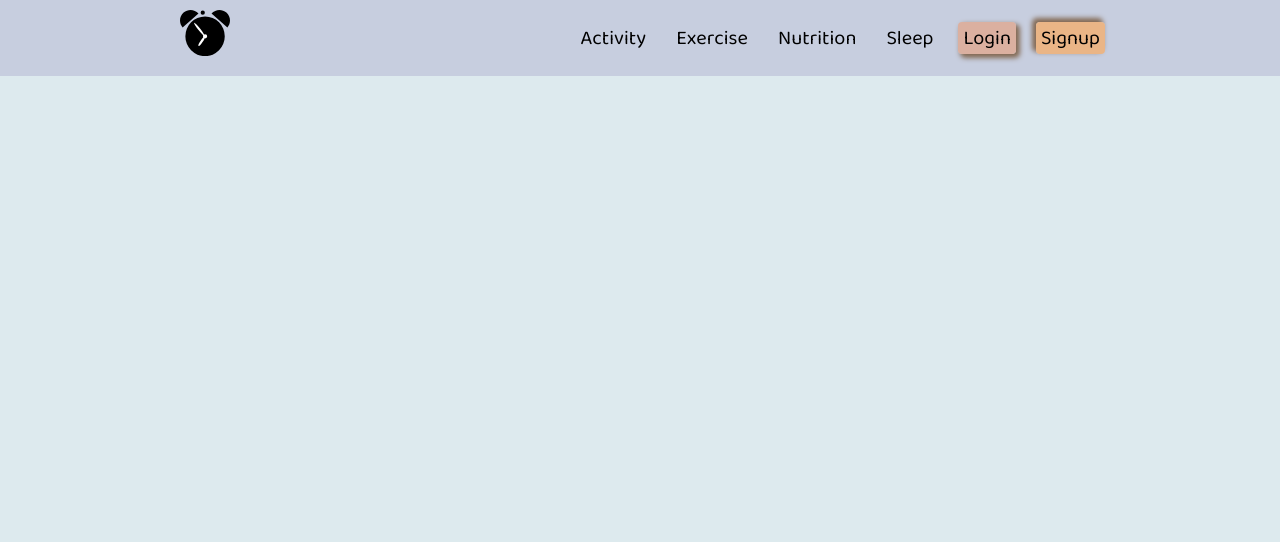
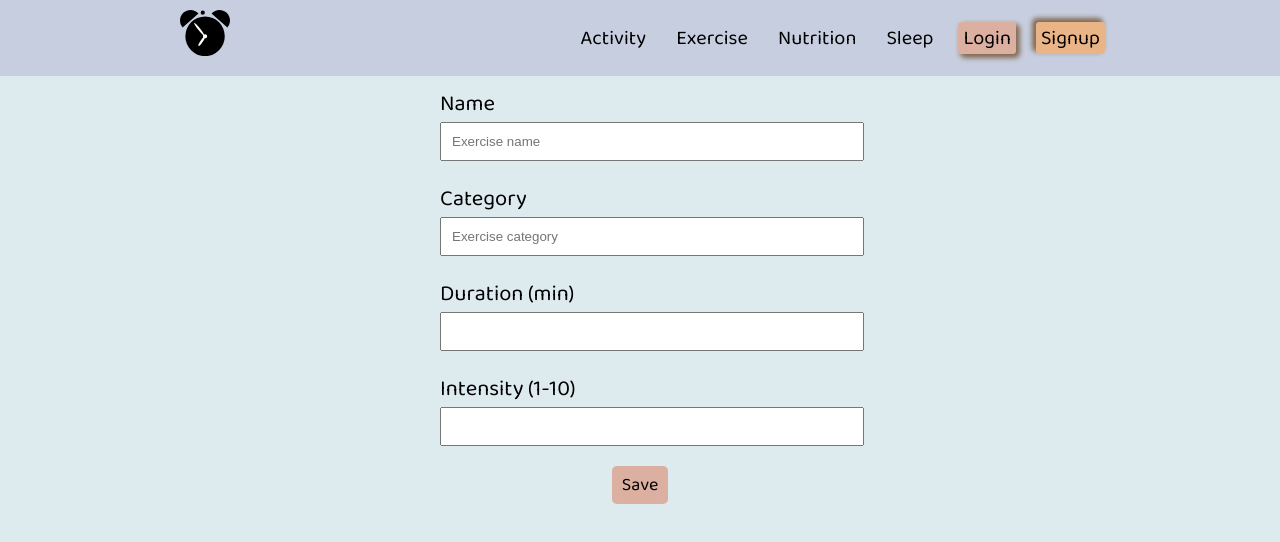
Before and after one commit to awang2330/LifeTracker-Application, a React (Create React App) app in the folder frontend/: page /exercise/create in a window 1280 px wide. Shown: the top 542 px of the page. Built offline with nearby package versions, Linux system fonts and the light colour scheme; no server answers.

Commit message:
exercise create form

```diff
--- a/frontend/src/components/App/App.js
+++ b/frontend/src/components/App/App.js
@@ -35,7 +35,7 @@ export default function App() {
   useEffect(() => {
     const fetchExercises = async () => {
       setIsLoading(true)
-      const { data, error } = await API.fetchActivitiesForUser()
+      const { data, error } = await API.fetchExercises()
       if (data) {
         setExercises(data)
       }
@@ -46,6 +46,8 @@ export default function App() {
     }
     fetchExercises()
   }, [])
+
+  console.log(exercises)
 
   return (
     <div className="App">
--- a/frontend/src/components/CreateExercise/CreateExercise.js
+++ b/frontend/src/components/CreateExercise/CreateExercise.js
@@ -1,10 +1,47 @@
-
+import { useState } from 'react'
+import { useNavigate } from 'react-router'
 import './CreateExercise.css'
 
 export default function CreateExercise({ appState, user, handleUpdateExercise }) {
+  const navigate = useNavigate()
+  const [isLoading, setIsLoading] = useState(false)
+  const [errors, setErrors] = useState({})
+  const [form, setForm] = useState({
+    name: '',
+    category: '',
+    duration: '',
+    intensity: ''
+  })
+
+  const handleOnInputChange = (event) => {
+
+    setForm((f) => ({ ...f, [event.target.name]: event.target.value }))
+  }
+
   return (
     <div className='CreateExercise'>
-
+      <div className='form'>
+        <div className='form-fields'>
+          <div className='form-input'>
+            <label htmlFor='name'>Name</label>
+            <input type='text' name='name' placeholder='Exercise name' value={form.name} onChange={handleOnInputChange}/>
+          </div>
+          <div className='form-input'>
+            <label htmlFor='category'>Category</label>
+            <input type='text' name='category' placeholder='Exercise category' value={form.category} onChange={handleOnInputChange}/>
+          </div>
+          <div className="form-input">
+            <label htmlFor="duration">Duration (min)</label>
+            <input type="number" name="duration" min="1" max="100000000" value={form.duration} onChange={handleOnInputChange}/>
+           </div>
+           <div className="form-input">
+            <label htmlFor="intensity">Intensity (1-10)</label>
+            <input type="number" name="intensity" min="1" max="10" value={form.intensity} onChange={handleOnInputChange}/>
+           </div>
+          {errors.form && <span className="error">{errors.form}</span>}
+          <button className='login-btn' onClick={handleUpdateExercise}>Save</button>
+        </div>
+      </div>
     </div>
   )
 }
--- a/frontend/src/components/Exercise/Exercise.js
+++ b/frontend/src/components/Exercise/Exercise.js
@@ -5,7 +5,7 @@ import PageHeader from '../PageHeader/PageHeader'
 import Nouser from "../Nouser/Nouser"
 import './Exercise.css'
 
-export default function Exercise({ user, setAppState, exercises = []}) {
+export default function Exercise({ user, setAppState, exercises}) {
   const isAuthenticated = Boolean(user?.email)
 
   return (
@@ -15,9 +15,9 @@ export default function Exercise({ user, setAppState, exercises = []}) {
         <PageHeader sectionName='Exercise'/>
         <Link className='exercise-btn' to='activity/exercises'>Add Exercise</Link>
         <div>
-          {exercises.map(item => (
+          {/* {exercises.map(item => (
             <div></div>
-          ))}
+          ))} */}
         </div>
       </>
       :
--- a/frontend/src/services/apiClient.js
+++ b/frontend/src/services/apiClient.js
@@ -10,9 +10,11 @@ class ApiClient {
   setToken(token) {
     this.token = token
     localStorage.setItem(this.tokenName, token)
+    console.log(this.token)
   }
 
   async request({ endpoint, method = `GET`, data = {} }) {
+    console.log(this.token)
     const url = `${this.remoteHostUrl}/${endpoint}`
 
     const headers = {
```
